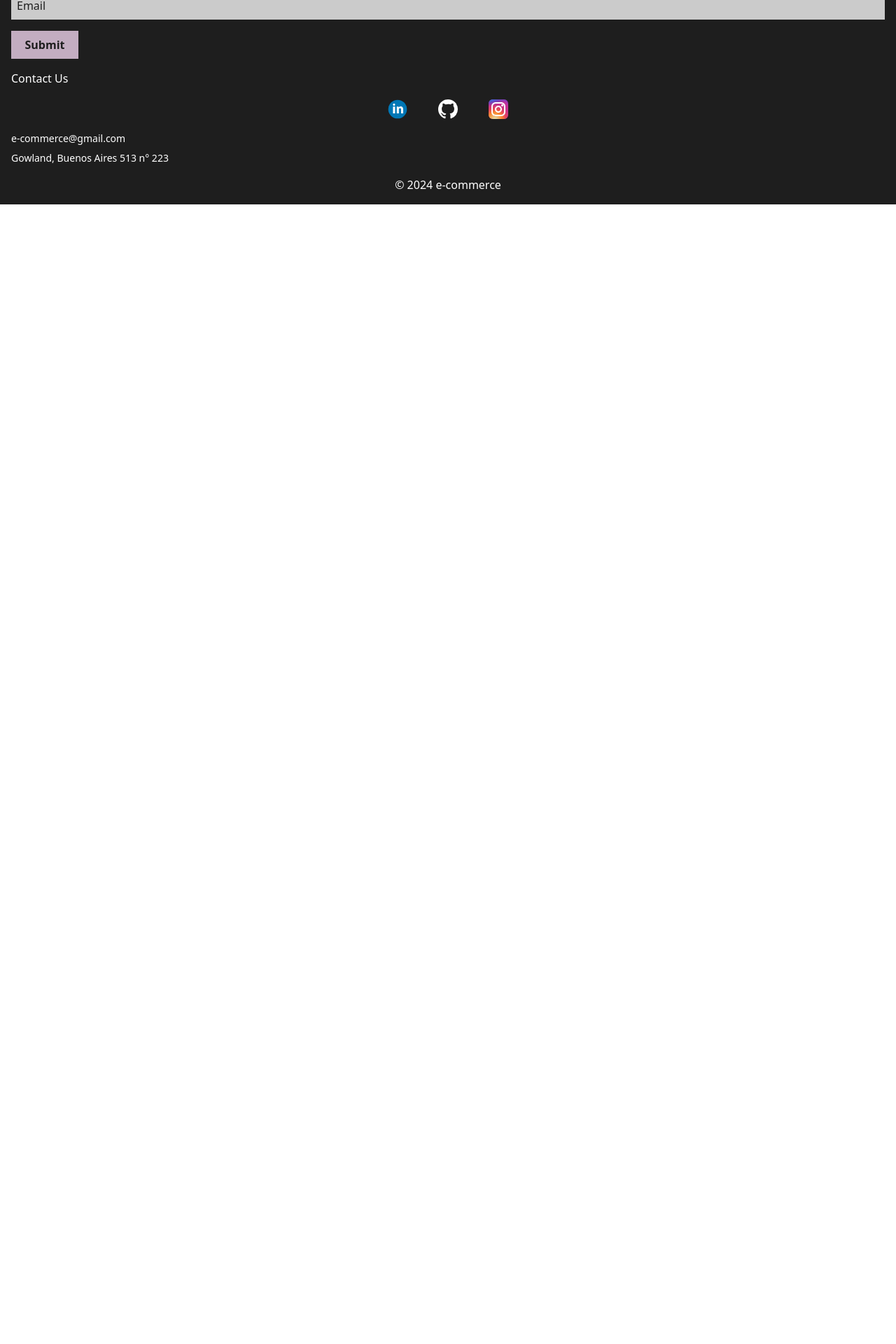
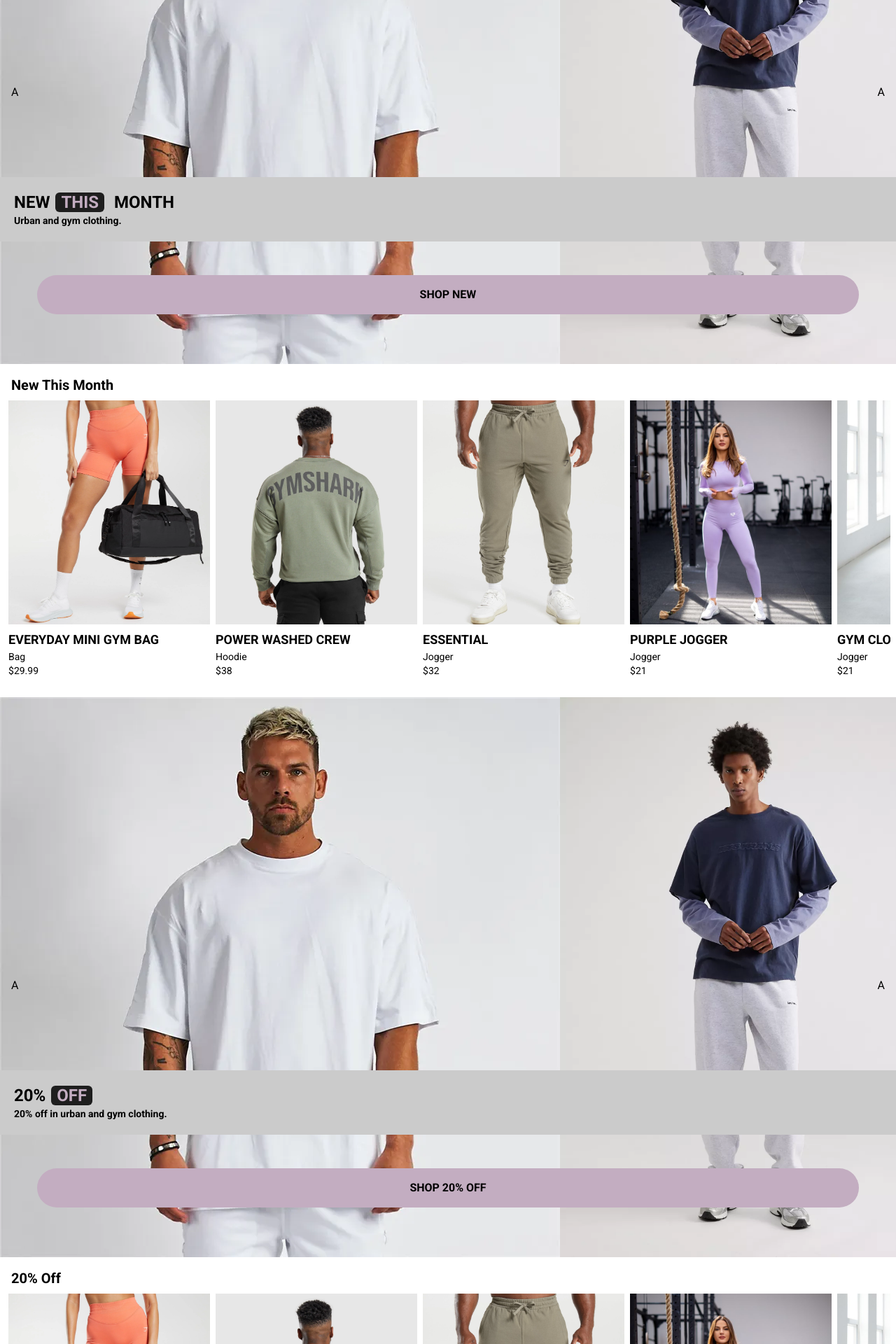
Before and after one commit to SimonDiLeoGIT/crystalgym-ecommerce, a React (Vite) app in the folder clothing-ecommerce/: page /men in a window 1280 px wide. Shown: the part 360-2280 px from the top of the page at 70% size. Before the commit the page ends 800 px from the top, so only its background shows below. Built offline with nearby package versions, Linux system fonts and the light colour scheme.

Commit message:
add men page

```diff
--- a/clothing-ecommerce/src/components/Router.tsx
+++ b/clothing-ecommerce/src/components/Router.tsx
@@ -5,6 +5,7 @@ import { Navbar } from "./Navbar"
 // import { Men } from "../pages/Men/Men"
 // import { Accessories } from "../pages/Accessories/Accessories"
 import { Footer } from "./Footer"
+import { Men } from "../pages/Men/Men"
 
 
 export const Router = () => {
@@ -15,8 +16,8 @@ export const Router = () => {
       </header>
       <Routes>
         <Route path="/" element={<Home />} />
+        <Route path="/men" element={<Men />} />
         {/* <Route path="/women" element={<Women />} />
-        <Route path="/men" element={<Men />} />
         <Route path="/accessories" element={<Accessories />} /> */}
       </Routes>
       <Footer />
--- a/clothing-ecommerce/src/pages/Home.tsx
+++ b/clothing-ecommerce/src/pages/Home.tsx
@@ -2,7 +2,7 @@ import { Posts_Section } from "../components/post_section/Posts_Section"
 import posts from "../assets/json/posts.json"
 import new_this_month from "../assets/json/home/advertisement/new-this-month.json"
 import off_20 from "../assets/json/home/advertisement/20-off.json"
-import './../styles/news.css'
+
 import { Carousel } from "../components/Carousel"
 
 export const Home = () => {
--- a/clothing-ecommerce/src/pages/Men/Men.tsx
+++ b/clothing-ecommerce/src/pages/Men/Men.tsx
@@ -1,37 +1,23 @@
-// import { News } from "../../components/News"
-// import { Posts_Section } from "../../components/post_section/Posts_Section"
-// import t_shirt from "../../assets/json/men/t-shirt.json"
-// import all_men from "../../assets/json/men/all_men.json"
+import { Posts_Section } from "../../components/post_section/Posts_Section"
+import posts from "../../assets/json/posts.json"
+import new_this_month from "../../assets/json/home/advertisement/new-this-month.json"
+import off_20 from "../../assets/json/home/advertisement/20-off.json"
 
-// export const Men = () => {
-//   return (
-//     <main className="max-w-screen overflow-x-hidden font-roboto">
-//       <header>
-//         <News
-//           news={{
-//             id: '1',
-//             image: 'grey-man',
-//             title_front: 'MEN',
-//             title_middle: 'CLOTHING',
-//             title_end: '',
-//             info: 'Urban and gym clothing.',
-//             button1_title: 'FEATURED PRODUCTS',
-//           }}
-//         />
-//       </header>
-//       <Posts_Section posts={all_men.posts} title="Men Shop" />
-//       <News
-//         news={{
-//           id: '1',
-//           image: 'green-man',
-//           title_front: 'MEN',
-//           title_middle: 'T-SHIRT',
-//           title_end: '',
-//           info: 'T-Shirt clothing.',
-//           button1_title: 'FEATURED PRODUCTS',
-//         }}
-//       />
-//       <Posts_Section posts={t_shirt.posts} title="Men T-Shirt" />
-//     </main>
-//   )
-// }
+import { Carousel } from "../../components/Carousel"
+
+export const Men = () => {
+  return (
+    <main className="max-w-screen overflow-x-hidden font-roboto">
+      <header>
+        <Carousel
+          advertisement={new_this_month.advertisement} images={new_this_month.images}
+        />
+      </header>
+      <Posts_Section posts={posts.posts} title="New This Month" />
+      <Carousel
+        advertisement={off_20.advertisement} images={off_20.images}
+      />
+      <Posts_Section posts={posts.posts} title="20% Off" />
+    </main>
+  )
+}
```
